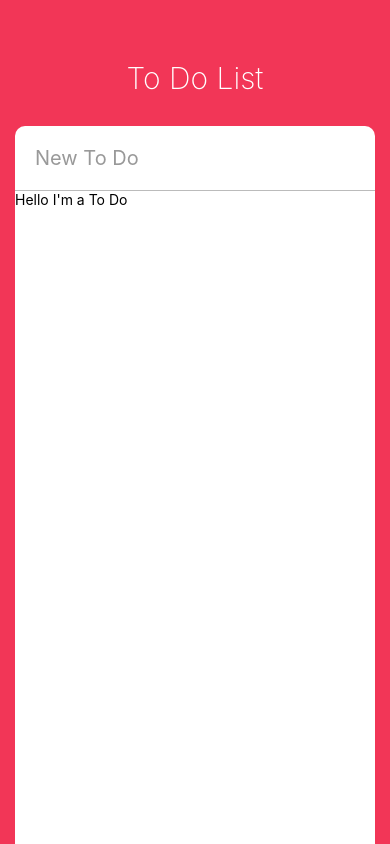
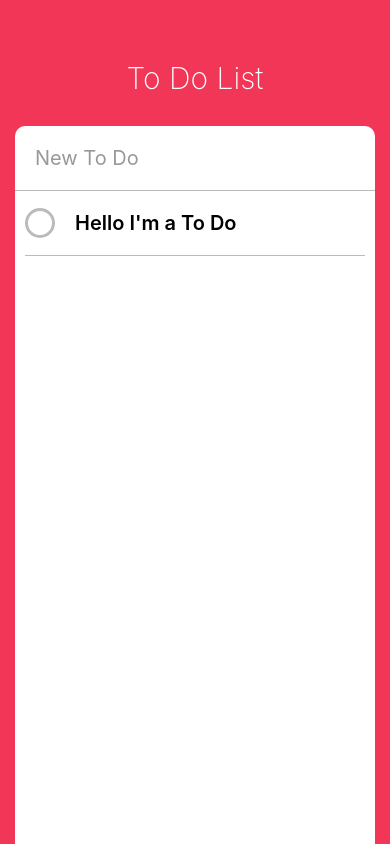
Before and after one commit to jhyuk/todoapp, a React Native app: screen / in a window 390 px wide. Built offline with nearby package versions, Linux system fonts and the light colour scheme.

Commit message:
coding the todo list item style

```diff
--- a/App.js
+++ b/App.js
@@ -26,7 +26,7 @@
           placeholderTextColor={"#999"}
           returnKeyType={"done"}
           autoCorrect={false} />
-          <ScrollView>
+          <ScrollView contentContainerStyle={styles.todostyle}>
             <ToDo />
           </ScrollView>
         </View>
@@ -79,5 +79,8 @@
     borderBottomColor: "#bbb",
     borderBottomWidth: 1,
     fontSize: 20
+  },
+  todostyle: {
+    alignItems: "center"
   }
 });
--- a/ToDo.js
+++ b/ToDo.js
@@ -1,13 +1,58 @@
 import React, { Component } from "react"
-import { View, Text, TouchableOpacity, StyleSheet } from "react-native"
+import { View, Text, TouchableOpacity, StyleSheet, Dimensions } from "react-native"
 
 
+const { width, height } = Dimensions.get("window");
+
 export default class ToDo extends Component {
+    state = {
+        isEditing: false,
+        isCompleted: false
+    };
     render(){
+        const { isCompleted } = this.state;
         return(
-            <View>
-                <Text>Hello I'm a To Do</Text>
+            <View style={styles.container}>
+                <TouchableOpacity onPress={this._toggleComplete}>
+                    <View style={[styles.circle, isCompleted ? styles.completedCircle : styles.uncompletedCircle]} />
+                </TouchableOpacity>
+                <Text style={styles.text}>Hello I'm a To Do</Text>
             </View>
         )
     }
+    _toggleComplete = () => {
+        this.setState(prevState => {
+            return {
+                isCompleted: !prevState.isCompleted
+            }
+        })
+    }
 }
+
+const styles = StyleSheet.create({
+    container: {
+        width: width - 50,
+        borderBottomColor: "#bbb",
+        borderBottomWidth: StyleSheet.hairlineWidth,
+        flexDirection: "row",
+        alignItems: "center"
+    },
+    circle: {
+        width: 30,
+        height: 30,
+        borderRadius: 15,
+        borderWidth: 3,
+        marginRight: 20
+    },
+    completedCircle: {
+        borderColor: "red"
+    },
+    uncompletedCircle: {
+        borderColor: "#bbb"
+    },
+    text: {
+        fontWeight: "600",
+        fontSize: 20,
+        marginVertical: 20
+    }
+})
```
